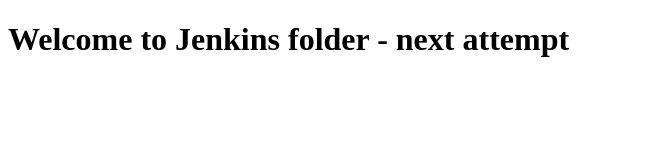
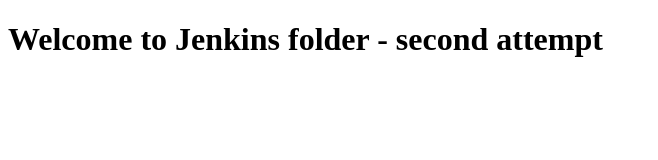
Before and after one commit to gunjanDS4017/gittraining23, a plain HTML site: page index.html in a window 1280 px wide. Shown: the whole page, without its empty margins (0-658 px from the left). Drawn offline with Linux system fonts and the light colour scheme.

Commit message:
jenkins pipeline

```diff
--- a/index.html
+++ b/index.html
@@ -9,7 +9,7 @@
   </head>
   <body>
     <main>
-        <h1>Welcome to Jenkins folder - next attempt</h1>
+        <h1>Welcome to Jenkins folder - second attempt</h1>
     </main>
   </body>
 </html>
```
